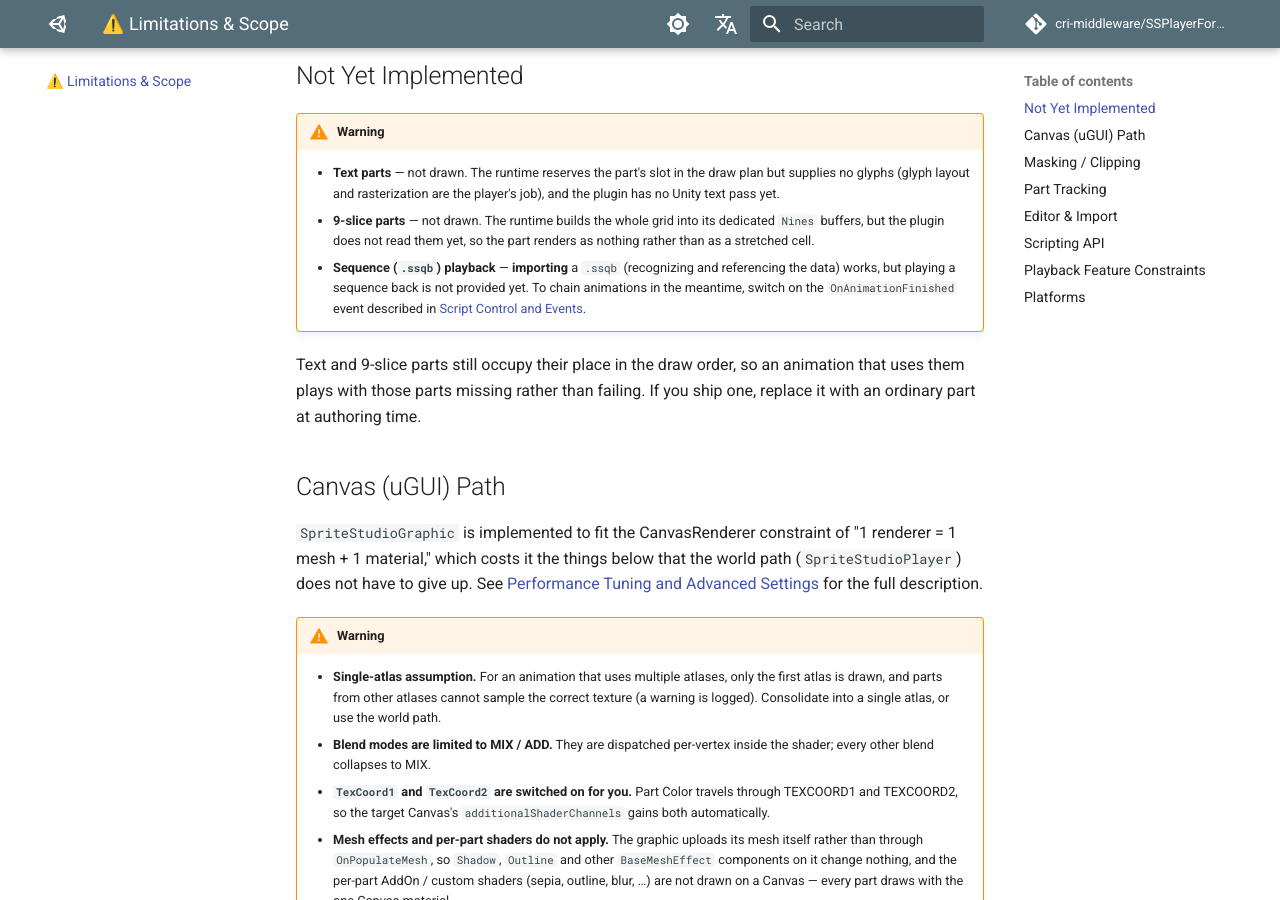
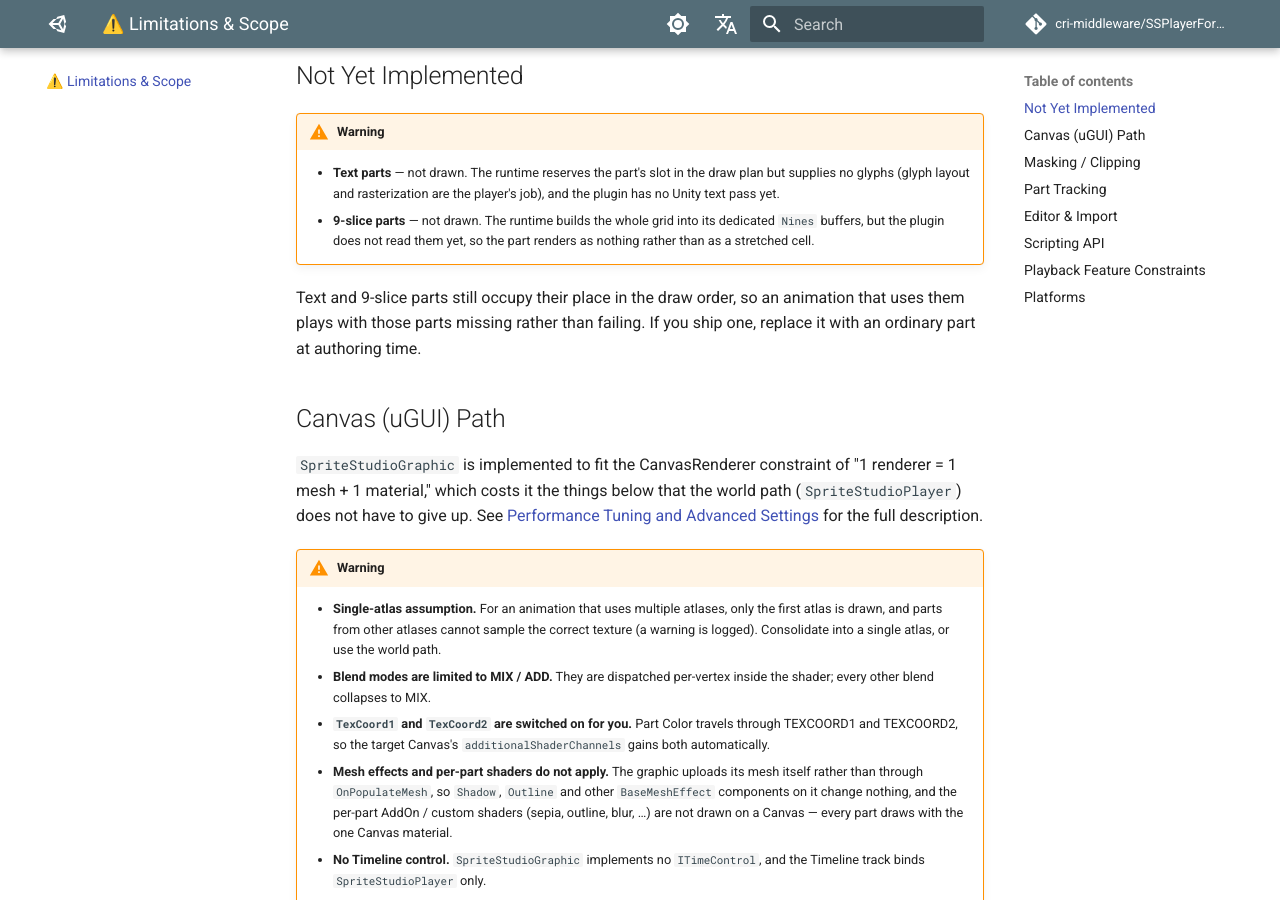
Before and after one commit to cri-middleware/SSPlayerForUnity, an MkDocs documentation site: the page built from docs/en/limitations.md, in a window 1280 px wide and 900 px high, scrolled down 385 px. Built offline with MkDocs 1.6.1 and Material for MkDocs 9.7.7, drawn with Linux system fonts in a browser that asks for light colours; comment, search, counter and statistics services are not loaded.

Commit message:
docs: move sequence playback off the limitations page
Sequence (.ssqb) playback is unfinished work, not a technical constraint of
an existing feature, and ROADMAP.md already lists it ("Sequence playback",
under "Needs SDK"). Limitations pages hold constraints of features that
exist; the Text and 9-slice rows stay because they are kept there on
purpose.

- docs/{en,ja}/limitations.md: drop the Sequence row from "Not Yet
  Implemented". The OnAnimationFinished workaround is still given in
  workflow/tips.md ("Choosing Between SSAB and SSQB").
- docs/{en,ja}/workflow/generated_assets.md: the .ssqb row cited the
  limitations page for "playback is not yet supported"; point it at the
  tips.md section that now carries that statement instead.

Evidence: git grep -n -i 'ssqb' at HEAD finds the row only in the two
limitations pages and the ROADMAP.md entry; the "Not Yet Implemented" /
"未実装の機能" headings still describe what remains (Text, 9-slice).

```diff
--- a/docs/en/limitations.md
+++ b/docs/en/limitations.md
@@ -10,7 +10,6 @@ Constraints and caveats to be aware of when shipping with the current SpriteStud
 > [!WARNING]
 > - **Text parts** — not drawn. The runtime reserves the part's slot in the draw plan but supplies no glyphs (glyph layout and rasterization are the player's job), and the plugin has no Unity text pass yet.
 > - **9-slice parts** — not drawn. The runtime builds the whole grid into its dedicated `Nines` buffers, but the plugin does not read them yet, so the part renders as nothing rather than as a stretched cell.
-> - **Sequence (`.ssqb`) playback** — **importing** a `.ssqb` (recognizing and referencing the data) works, but playing a sequence back is not provided yet. To chain animations in the meantime, switch on the `OnAnimationFinished` event described in [Script Control and Events](./workflow/usage_scripting.md).
 
 Text and 9-slice parts still occupy their place in the draw order, so an animation that uses them plays with those parts missing rather than failing. If you ship one, replace it with an ordinary part at authoring time.
 
```
Also changed, not shown: docs/en/workflow/generated_assets.md (+1 -1 lines), docs/ja/limitations.md (+0 -1 lines), docs/ja/workflow/generated_assets.md (+1 -1 lines).
